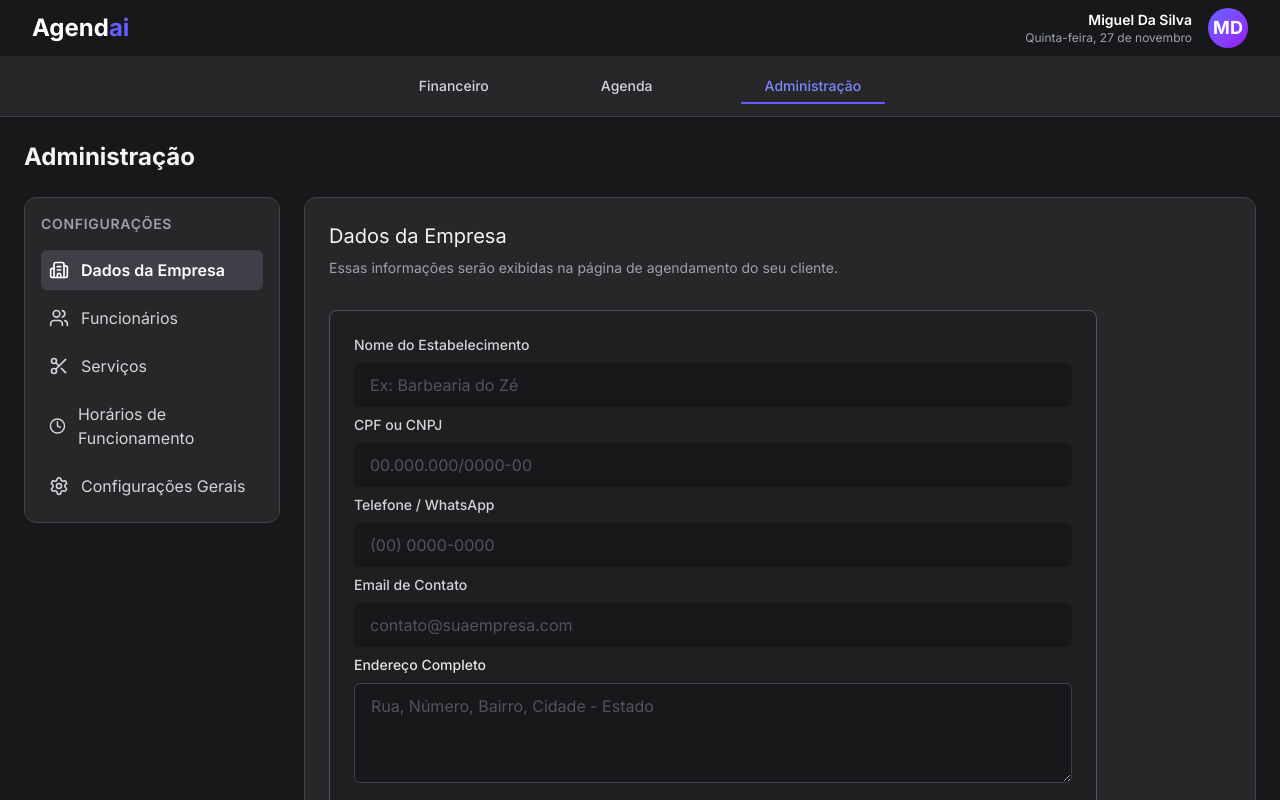
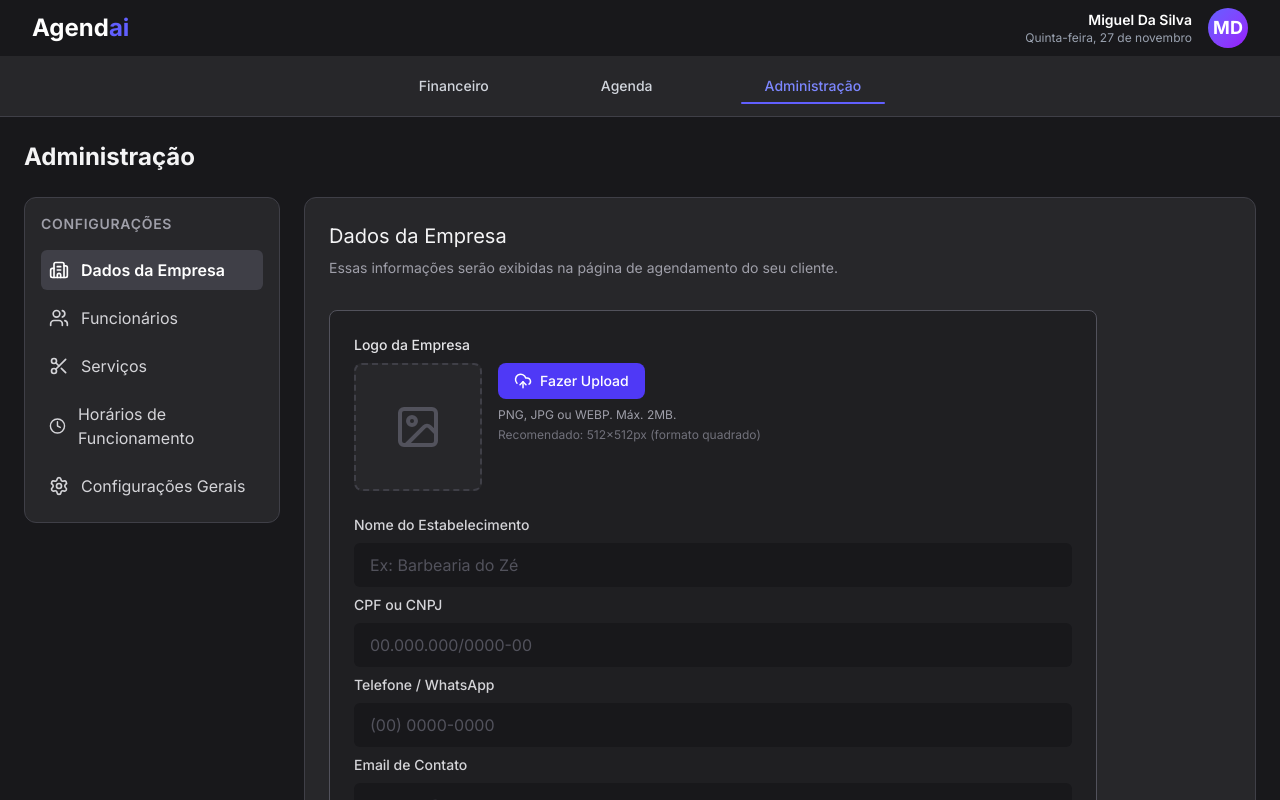
Before and after one commit to GuiQueirozRibeiro/hora-certa-web, a Next.js app in the folder agendai-empresa/: page /administracao in a window 1280 px wide. Built offline with nearby package versions, Linux system fonts and the light colour scheme.

Commit message:
adiciona upload da logo da empresa

```diff
--- a/agendai-empresa/src/components/features/admin/forms/FormEmpresa.tsx
+++ b/agendai-empresa/src/components/features/admin/forms/FormEmpresa.tsx
@@ -1,7 +1,7 @@
 'use client';
 
 import { useState } from 'react';
-import { UploadCloud } from 'lucide-react';
+import { UploadCloud, X, Image as ImageIcon } from 'lucide-react';
 import { FormLayout } from '@/components/ui/FormLayout'; // Importe o novo componente
 import { Input } from '@/components/ui/Input';
 import { Textarea } from '@/components/ui/Textarea';
@@ -9,11 +9,27 @@ import { Textarea } from '@/components/ui/Textarea';
 
 export function FormEmpresa() {
   const [isLoading, setIsLoading] = useState(false);
+  const [logoPreview, setLogoPreview] = useState<string | null>(null);
 
   const handleSubmit = (e: React.FormEvent) => {
     e.preventDefault();
     setIsLoading(true);
     setTimeout(() => setIsLoading(false), 1000);
+  };
+
+  const handleLogoChange = (e: React.ChangeEvent<HTMLInputElement>) => {
+    const file = e.target.files?.[0];
+    if (file) {
+      const reader = new FileReader();
+      reader.onloadend = () => {
+        setLogoPreview(reader.result as string);
+      };
+      reader.readAsDataURL(file);
+    }
+  };
+
+  const removeLogo = () => {
+    setLogoPreview(null);
   };
 
   // Olha como ficou limpo! Não tem mais aquele monte de div e h2 soltos.
@@ -23,6 +39,60 @@ export function FormEmpresa() {
       description="Essas informações serão exibidas na página de agendamento do seu cliente."
     >
       <form onSubmit={handleSubmit} className="flex flex-col gap-6">
+        {/* Upload de Logo */}
+        <div>
+          <label className="block text-sm font-medium text-zinc-200 mb-2">
+            Logo da Empresa
+          </label>
+          <div className="flex items-start gap-4">
+            {/* Preview da Logo */}
+            {logoPreview ? (
+              <div className="relative w-32 h-32 bg-zinc-800 rounded-lg border-2 border-zinc-700 overflow-hidden group">
+                <img
+                  src={logoPreview}
+                  alt="Logo preview"
+                  className="w-full h-full object-cover"
+                />
+                <button
+                  type="button"
+                  onClick={removeLogo}
+                  className="absolute top-2 right-2 p-1 bg-red-500 text-white rounded-full opacity-0 group-hover:opacity-100 transition-opacity hover:bg-red-600"
+                >
+                  <X size={16} />
+                </button>
+              </div>
+            ) : (
+              <div className="w-32 h-32 bg-zinc-800 rounded-lg border-2 border-dashed border-zinc-700 flex items-center justify-center">
+                <ImageIcon className="w-12 h-12 text-zinc-600" />
+              </div>
+            )}
+
+            {/* Botão de Upload */}
+            <div className="flex-1">
+              <label
+                htmlFor="logo-upload"
+                className="inline-flex items-center gap-2 px-4 py-2 bg-indigo-600 hover:bg-indigo-700 text-white rounded-lg cursor-pointer transition-colors text-sm font-medium"
+              >
+                <UploadCloud size={18} />
+                {logoPreview ? 'Alterar Logo' : 'Fazer Upload'}
+              </label>
+              <input
+                id="logo-upload"
+                type="file"
+                accept="image/png, image/jpeg, image/jpg, image/webp"
+                onChange={handleLogoChange}
+                className="hidden"
+              />
+              <p className="text-xs text-zinc-400 mt-2">
+                PNG, JPG ou WEBP. Máx. 2MB.
+              </p>
+              <p className="text-xs text-zinc-500 mt-1">
+                Recomendado: 512x512px (formato quadrado)
+              </p>
+            </div>
+          </div>
+        </div>
+
         <div>
             <Input
                 label='Nome do Estabelecimento'
```
